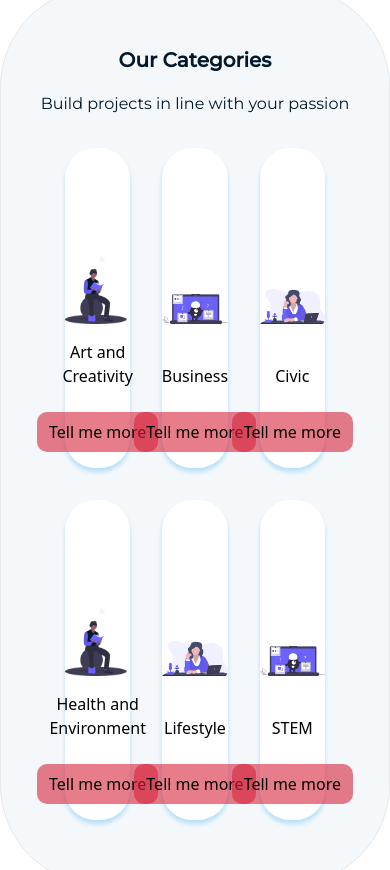
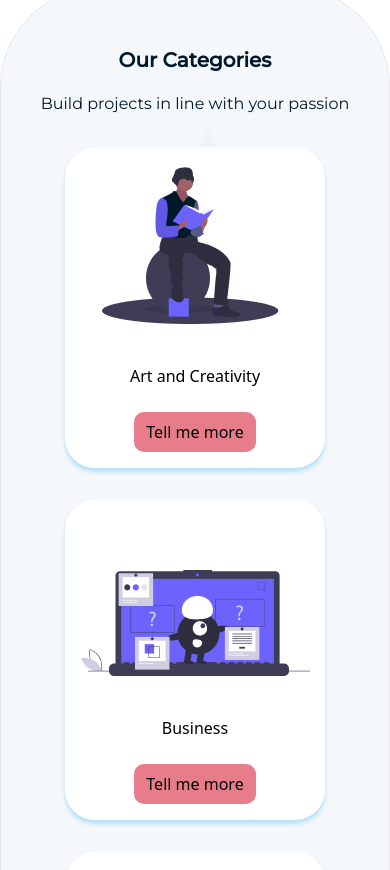
Before and after one commit to Dreezy305/scholarton-front-end, a React (Vite) app: page / in a window 390 px wide. Shown: the part 4474-5344 px from the top of the page. Built offline with nearby package versions, Linux system fonts and the light colour scheme.

Commit message:
our categories

```diff
--- a/src/screens/Categories/Categories.tsx
+++ b/src/screens/Categories/Categories.tsx
@@ -31,7 +31,7 @@ const Categories = () => {
           Build projects in line with your passion
         </p>
 
-        <div className="grid grid-cols-3 gap-8 px-8 pb-8 lg:grid lg:grid-cols-3">
+        <div className="grid grid-cols-1 gap-8 px-8 pb-8 lg:grid lg:grid-cols-3 md:grid md:grid-cols-2">
           {category.map((item, i) => (
             <Card
               type="CATEGORY"
```
